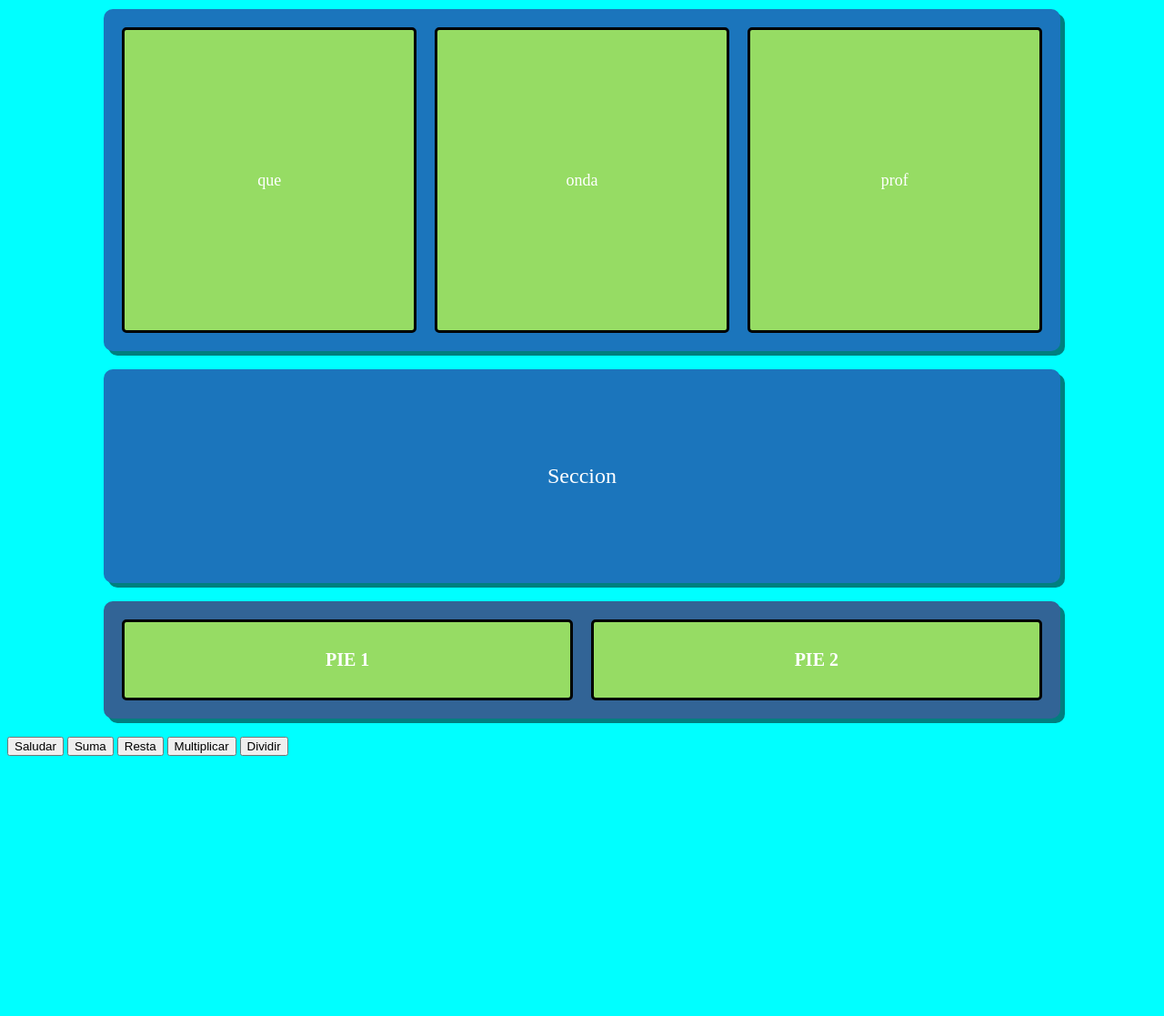
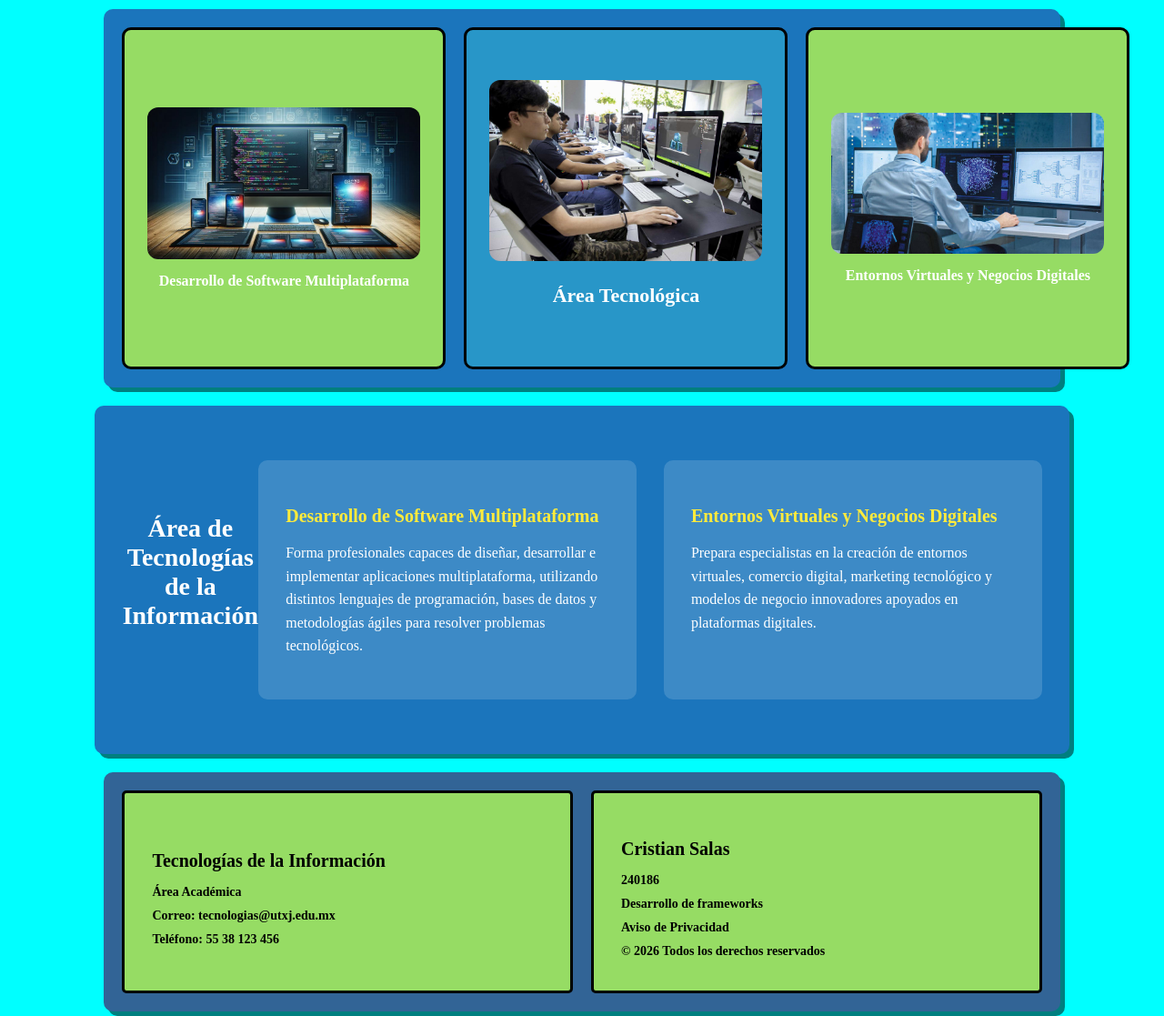
Before and after one commit to salasCris/SITIO-TI, a plain HTML site: page index.html in a window 1280 px wide. Shown: the part 220-1337 px from the top of the page at 91% size. Before the commit the page ends 1059 px from the top, so only its background shows below. Drawn offline with Linux system fonts and the light colour scheme.

Commit message:
Agrega diseño y contenido del sitio de Tecnologías de la Información

```diff
--- a/CSS/styles.css
+++ b/CSS/styles.css
@@ -130,3 +130,144 @@ body {
     font-weight: bold;
     font-size: 20px;
 }
+
+/* CONTENEDOR DE TARJETAS */
+#seccion-tarjetas {
+    width: 80%;
+    margin: 20px auto;
+    display: flex;
+    gap: 20px;
+    background-color: rgb(27, 117, 188);
+    padding: 20px;
+    border-radius: 10px;
+    box-shadow: 5px 5px rgba(0, 0, 0, 0.5);
+}
+
+/* TARJETA GENERAL */
+.tarjeta {
+    background-color: rgb(150, 220, 100);
+    flex: 1;
+    padding: 25px;
+    border: 3px solid rgb(0, 0, 0);
+    border-radius: 10px;
+    min-height: 320px;
+
+    display: flex;
+    flex-direction: column;
+    align-items: center;
+    justify-content: center;
+    text-align: center;
+
+    color: white;
+    font-size: 16px;
+
+    transition: transform 0.3s ease, box-shadow 0.3s ease;
+    cursor: pointer;
+}
+
+/* IMÁGENES DENTRO DE TARJETAS */
+.tarjeta img {
+    width: 300px;
+    height: auto;
+    border-radius: 12px;
+    margin-bottom: 15px;
+}
+
+/* TEXTO */
+.tarjeta p {
+    margin: 0;
+    font-weight: bold;
+}
+
+/* EFECTO HOVER (SALTO) */
+.tarjeta:hover {
+    transform: translateY(-15px);
+    box-shadow: 0 15px 25px rgba(0, 0, 0, 0.4);
+}
+
+/* TARJETA CENTRAL (ÁREA TECNOLÓGICA) */
+.tarjeta-central {
+    background-color: rgb(40, 150, 200);
+    flex: 1.2;
+}
+
+.tarjeta-central h2 {
+    margin: 10px 0;
+    font-size: 22px;
+    color: #ffffff;
+}
+
+.tarjeta-central p {
+    font-size: 15px;
+    line-height: 1.5;
+    color: #eaeaea;
+    padding: 0 10px;
+}
+
+#seccion-principal {
+    width: 80%;
+    margin: 20px auto;
+    background-color: rgb(27, 117, 188);
+    padding: 60px 30px;
+    border-radius: 10px;
+    box-shadow: 5px 5px rgba(0, 0, 0, 0.5);
+    color: white;
+}
+
+/* TÍTULO */
+#seccion-principal h2 {
+    text-align: center;
+    font-size: 28px;
+    margin-bottom: 40px;
+}
+
+/* CONTENEDOR DE CARRERAS */
+.carreras {
+    display: flex;
+    gap: 30px;
+}
+
+/* BLOQUE DE CADA CARRERA */
+.carrera {
+    background-color: rgba(255, 255, 255, 0.15);
+    padding: 30px;
+    border-radius: 10px;
+    flex: 1;
+    transition: transform 0.3s ease, box-shadow 0.3s ease;
+}
+
+/* EFECTO HOVER */
+.carrera:hover {
+    transform: translateY(-10px);
+    box-shadow: 0 12px 20px rgba(0, 0, 0, 0.4);
+}
+
+/* SUBTÍTULOS */
+.carrera h3 {
+    margin-bottom: 15px;
+    font-size: 20px;
+    color: #ffeb3b;
+}
+
+/* TEXTO */
+.carrera p {
+    font-size: 16px;
+    line-height: 1.6;
+}
+
+.pie {
+    flex-direction: column;
+    align-items: flex-start;
+}
+
+.pie h3 {
+    margin-bottom: 10px;
+    font-size: 20px;
+    color: #000;
+}
+
+.pie p {
+    margin: 5px 0;
+    font-size: 14px;
+    color: #000;
+}
--- a/index.html
+++ b/index.html
@@ -40,26 +40,71 @@
 
     <div id="seccion-tarjetas">
         <div class="tarjeta">
-            <p>que </p>
+            <img src="Imagenes/dsm.jpg" alt="Programación">
+            <p>Desarrollo de Software Multiplataforma</p>
         </div>
+
+        <div class="tarjeta tarjeta-central">
+            <img src="Imagenes/sitioTI.jpg" alt="Area TI">
+            <h2>Área Tecnológica</h2>
+            <p>
+
+            </p>
+        </div>
+
         <div class="tarjeta">
-            <p>onda</p>
-        </div>
-        <div class="tarjeta">
-            <p>prof</p>
+            <img src="Imagenes/EVND.jpg" alt="Redes">
+            <p>Entornos Virtuales y Negocios Digitales</p>
         </div>
     </div>
 
 
+
     <div id="seccion-principal">
-        <p>Seccion</p>
+        <h2>Área de Tecnologías de la Información</h2>
+
+        <div class="carreras">
+            <div class="carrera">
+                <h3>Desarrollo de Software Multiplataforma</h3>
+                <p>
+                    Forma profesionales capaces de diseñar, desarrollar e implementar
+                    aplicaciones multiplataforma, utilizando distintos lenguajes de
+                    programación, bases de datos y metodologías ágiles para resolver
+                    problemas tecnológicos.
+                </p>
+            </div>
+
+            <div class="carrera">
+                <h3>Entornos Virtuales y Negocios Digitales</h3>
+                <p>
+                    Prepara especialistas en la creación de entornos virtuales,
+                    comercio digital, marketing tecnológico y modelos de negocio
+                    innovadores apoyados en plataformas digitales.
+                </p>
+            </div>
+        </div>
     </div>
 
 
+
+
     <div id="pies-pagina">
-        <div class="pie">PIE 1</div>
-        <div class="pie">PIE 2</div>
+        <div class="pie">
+            <h3>Tecnologías de la Información</h3>
+            <p>Área Académica</p>
+            <p>Correo: tecnologias@utxj.edu.mx</p>
+            <p>Teléfono: 55 38 123 456</p>
+        </div>
+
+        <div class="pie">
+            <h3>Cristian Salas</h3>
+            <p>240186</p>
+            <p>Desarrollo de frameworks</p>
+            <p>Aviso de Privacidad</p>
+            <p>© 2026 Todos los derechos reservados</p>
+        </div>
     </div>
+
 
     <button onclick="saludar()">Saludar</button>
     <button onclick="suma()">Suma</button>
```
Also changed, not shown: Imagenes/EVND.jpg (added), Imagenes/dsm.jpg (added), Imagenes/sitioTI.jpg (added).
